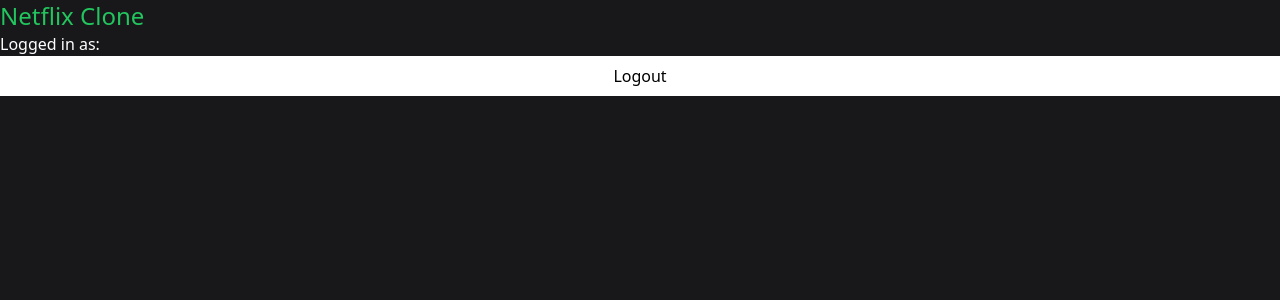
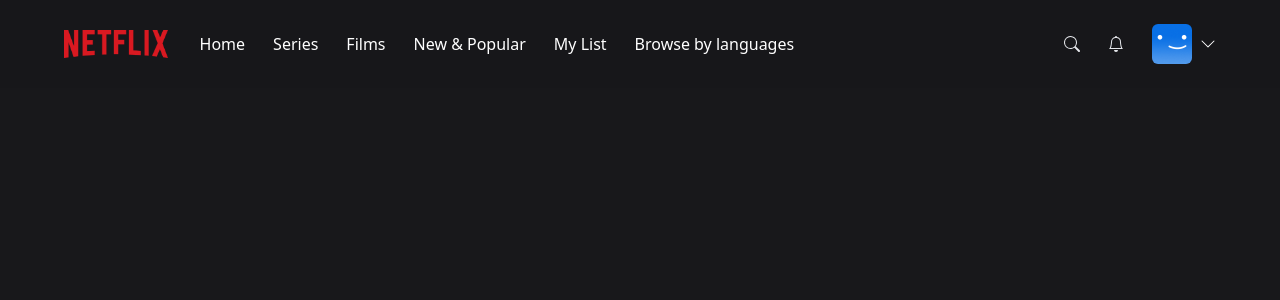
Before and after one commit to dancrha/netflix-clone, a Next.js app: page / in a window 1280 px wide. Shown: the top 300 px of the page. Built offline with nearby package versions, Linux system fonts and the light colour scheme; no server answers; the database is empty; sample sign-in values are in the browser's storage.

Commit message:
navbar done

```diff
--- /dev/null
+++ b/components/AccountMenu.tsx
@@ -0,0 +1,37 @@
+import { signOut } from "next-auth/react";
+import React from "react";
+
+interface AccountMenuProps {
+  visible?: boolean;
+}
+
+const AccountMenu: React.FC<AccountMenuProps> = ({ visible }) => {
+  if (!visible) {
+    return null;
+  }
+  return (
+    <div className='bg-black w-56 absolute top-14 right-0 py-5 flex-col border-2 border-gray-800 flex'>
+      <div className='flex flex-col gap-3'>
+        <div className='px-3 group/item flex flex-row gap-3 items-center w-full'>
+          <img
+            className='w-8 rounded-md'
+            src='/images/default-blue.png'
+            alt='profile'
+          />
+          <p className='text-white text-sm group-hover/item:underline'>
+            Username
+          </p>
+        </div>
+        <hr className='bg-gray-600 border-0 h-px my-4' />
+        <div
+          onClick={() => signOut()}
+          className='px-3 text-center text-white text-sm hover:underline'
+        >
+          Sign out of Netflix
+        </div>
+      </div>
+    </div>
+  );
+};
+
+export default AccountMenu;
--- /dev/null
+++ b/components/MobileMenu.tsx
@@ -0,0 +1,34 @@
+import React from "react";
+
+interface MobileMenuProps {
+  visible?: boolean;
+}
+
+const MobileMenu: React.FC<MobileMenuProps> = ({ visible }) => {
+  if (!visible) {
+    return null;
+  }
+
+  return (
+    <div className='bg-black w-56 absolute top-8 left-0 py-5 flex-col border-2 border-gray-800 flex'>
+      <div className='flex flex-col gap-4'>
+        <div className='px-3 text-center text-white hover:underline'>Home</div>
+        <div className='px-3 text-center text-white hover:underline'>
+          Series
+        </div>
+        <div className='px-3 text-center text-white hover:underline'>Films</div>
+        <div className='px-3 text-center text-white hover:underline'>
+          New & Popular
+        </div>
+        <div className='px-3 text-center text-white hover:underline'>
+          My List
+        </div>
+        <div className='px-3 text-center text-white hover:underline'>
+          Browse by languages
+        </div>
+      </div>
+    </div>
+  );
+};
+
+export default MobileMenu;
--- /dev/null
+++ b/components/Navbar.tsx
@@ -0,0 +1,70 @@
+import React, { useCallback, useState } from "react";
+import { BsChevronDown, BsSearch, BsBell } from "react-icons/bs";
+import MobileMenu from "./MobileMenu";
+import AccountMenu from "./AccountMenu";
+import NavbarItem from "./NavbarItem";
+const Navbar = () => {
+  const [showMobileMenu, setShowMobileMenu] = useState(false);
+  const [showAccountMenu, setShowAccountMenu] = useState(false);
+
+  const toggleMobileMenu = useCallback(() => {
+    setShowMobileMenu((current) => !current);
+  }, []);
+
+  const toggleAccountMenu = useCallback(() => {
+    setShowAccountMenu((current) => !current);
+  }, []);
+
+  return (
+    <nav className='w-full fixed z-40'>
+      <div className='px-4 md:px-16 py-6 flex flex-row items-center transition duration-500 bg-zinc-900 bg-opacity-90'>
+        <img className='h-4 lg:h-7' src='/images/logo.png' alt='Logo' />
+        <div className='flex-row ml-8 gap-7 hidden lg:flex'>
+          <NavbarItem label='Home' />
+          <NavbarItem label='Series' />
+          <NavbarItem label='Films' />
+          <NavbarItem label='New & Popular' />
+          <NavbarItem label='My List' />
+          <NavbarItem label='Browse by languages' />
+        </div>
+        <div
+          onClick={toggleMobileMenu}
+          className='lg:hidden flex flex-row items-center gap-2 ml-8 cursor-pointer relative'
+        >
+          <p className='text-white text-sm'>Browse</p>
+          <BsChevronDown
+            className={`text-white transition ${
+              showMobileMenu ? "rotate-180" : "rotate-0"
+            }`}
+          />
+          <MobileMenu visible={showMobileMenu} />
+        </div>
+        <div className='flex flex-row ml-auto gap-7 items-center'>
+          <div className='text-gray-200 hover:text-gray-300 cursor-pointer transition'>
+            <BsSearch />
+          </div>
+          <div className='text-gray-200 hover:text-gray-300 cursor-pointer transition'>
+            <BsBell />
+          </div>
+
+          <div
+            onClick={toggleAccountMenu}
+            className='flex flex-row items-center gap-2 cursor-pointer relative'
+          >
+            <div className='w-6 h-6 lg:w-10 lg:h-10 rounded-md overflow-hidden'>
+              <img src='/images/default-blue.png' alt='ProfileLogo' />
+            </div>
+            <BsChevronDown
+              className={`text-white transition ${
+                showAccountMenu ? "rotate-180" : "rotate-0"
+              }`}
+            />
+            <AccountMenu visible={showAccountMenu} />
+          </div>
+        </div>
+      </div>
+    </nav>
+  );
+};
+
+export default Navbar;
--- /dev/null
+++ b/components/NavbarItem.tsx
@@ -0,0 +1,13 @@
+interface NavbarItemProps {
+  label: string;
+}
+
+const NavbarItem: React.FC<NavbarItemProps> = ({ label }) => {
+  return (
+    <div className='text-white cursor-pointer hover:text-gray-300 transition'>
+      {label}
+    </div>
+  );
+};
+
+export default NavbarItem;
--- a/pages/index.tsx
+++ b/pages/index.tsx
@@ -1,6 +1,6 @@
-import useCurrentUser from "@/hooks/useCurrentUser";
+import Navbar from "@/components/Navbar";
 import { NextPageContext } from "next";
-import { signOut, getSession } from "next-auth/react";
+import { getSession } from "next-auth/react";
 
 export async function getServerSideProps(context: NextPageContext) {
   const session = await getSession(context);
@@ -20,15 +20,9 @@ export async function getServerSideProps(context: NextPageContext) {
 }
 
 export default function Home() {
-  const { data: user } = useCurrentUser();
-
   return (
     <>
-      <h1 className='text-2xl text-green-500'>Netflix Clone</h1>
-      <p className='text-white'>Logged in as: {user?.email}</p>
-      <button className='h-10 w-full bg-white' onClick={() => signOut()}>
-        Logout
-      </button>
+      <Navbar />
     </>
   );
 }
```
